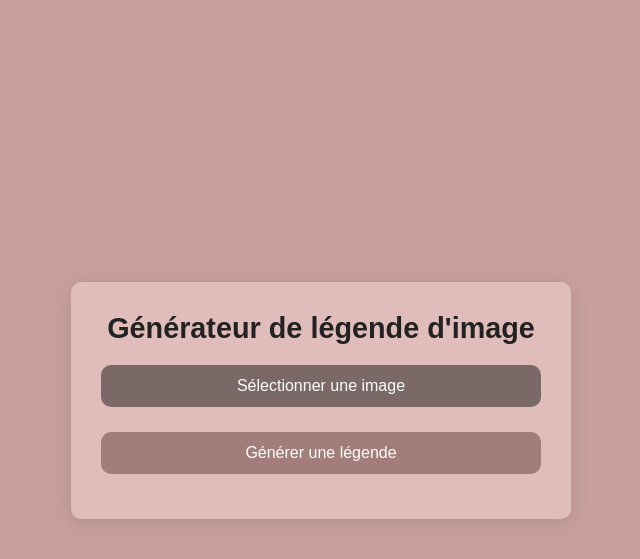
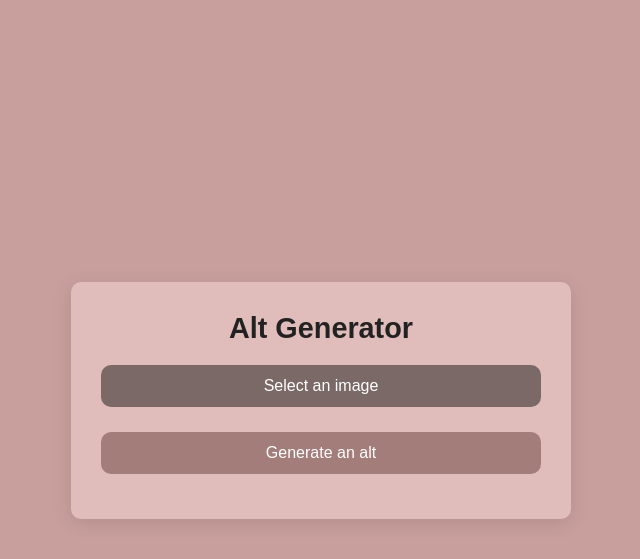
Before and after one commit to Meanzar/imgtotext, a Flask app: page / in a window 1280 px wide. Shown: the top 559 px of the page, without its empty margins (319-959 px from the left). Run offline with Flask 3, Linux system fonts and the light colour scheme.

Commit message:
end of project

```diff
--- a/generate.py
+++ b/generate.py
@@ -4,14 +4,11 @@ from model import model, feature_extractor, tokenizer, device
 
 # Load the trained model state
 model.load_state_dict(torch.load("imgtotext_transformer.pth", map_location=device))
+
 # Generation hyperparameters
 max_length = 16
 num_beams = 4
 gen_kwargs = {"max_length": max_length, "num_beams": num_beams}
-# Alternative for more diverse outputs:
-
-# gen_kwargs = {"max_length": max_length, "do_sample": True, "top_k": 50}
-
 def predict_step(image_paths):
     images = []
     for image_path in image_paths:
@@ -30,10 +27,4 @@ def predict_step(image_paths):
     return preds
 
 if __name__ == "__main__":
-    # Example usage with your three images
-    image_paths = ["human.jpg", "lionn.jpeg", "images.jpeg"]
-    captions = predict_step(image_paths)
-    for img, caption in zip(image_paths, captions):
-        print(f"Image: {img} - Caption: {caption}")
-
     torch.save(model.state_dict(), "imgtotext_rnn.pth")
--- a/templates/index.html
+++ b/templates/index.html
@@ -3,7 +3,7 @@
 <head>
     <meta charset="UTF-8">
     <meta name="viewport" content="width=device-width, initial-scale=1.0">
-    <title>Générateur de légende d'image</title>
+    <title>Alt Generator</title>
     <style>
         * {
             box-sizing: border-box;
@@ -94,15 +94,15 @@
 </head>
 <body>
     <div class="container">
-        <h1>Générateur de légende d'image</h1>
+        <h1>Alt Generator</h1>
         <form id="upload-form" enctype="multipart/form-data">
-            <label for="file-input" class="file-label">Sélectionner une image</label>
+            <label for="file-input" class="file-label">Select an image</label>
             <input type="file" id="file-input" name="file" accept="image/*">
         </form>
         <div class="image-preview" id="image-preview">
             <img id="preview-img" src="" alt="Image téléchargée">
         </div>
-        <button type="submit" id="generate-caption">Générer une légende</button>
+        <button type="submit" id="generate-caption">Generate an alt</button>
         <div class="caption" id="caption"></div>
     </div>
     <script>
@@ -137,7 +137,7 @@
             if (result.error) {
                 alert(result.error);
             } else {
-                document.getElementById('caption').textContent = `Légende : ${result.caption}`;
+                document.getElementById('caption').textContent = `Alt : ${result.caption}`;
             }
         });
     </script>
```
Also changed, not shown: train.py (+6 -5 lines), README.md, uploads/DSC03489-scaled.webp (added), uploads/diner2.jpg (added), uploads/header.png (added), uploads/images.jpeg (added), uploads/poko.jpg (added).
